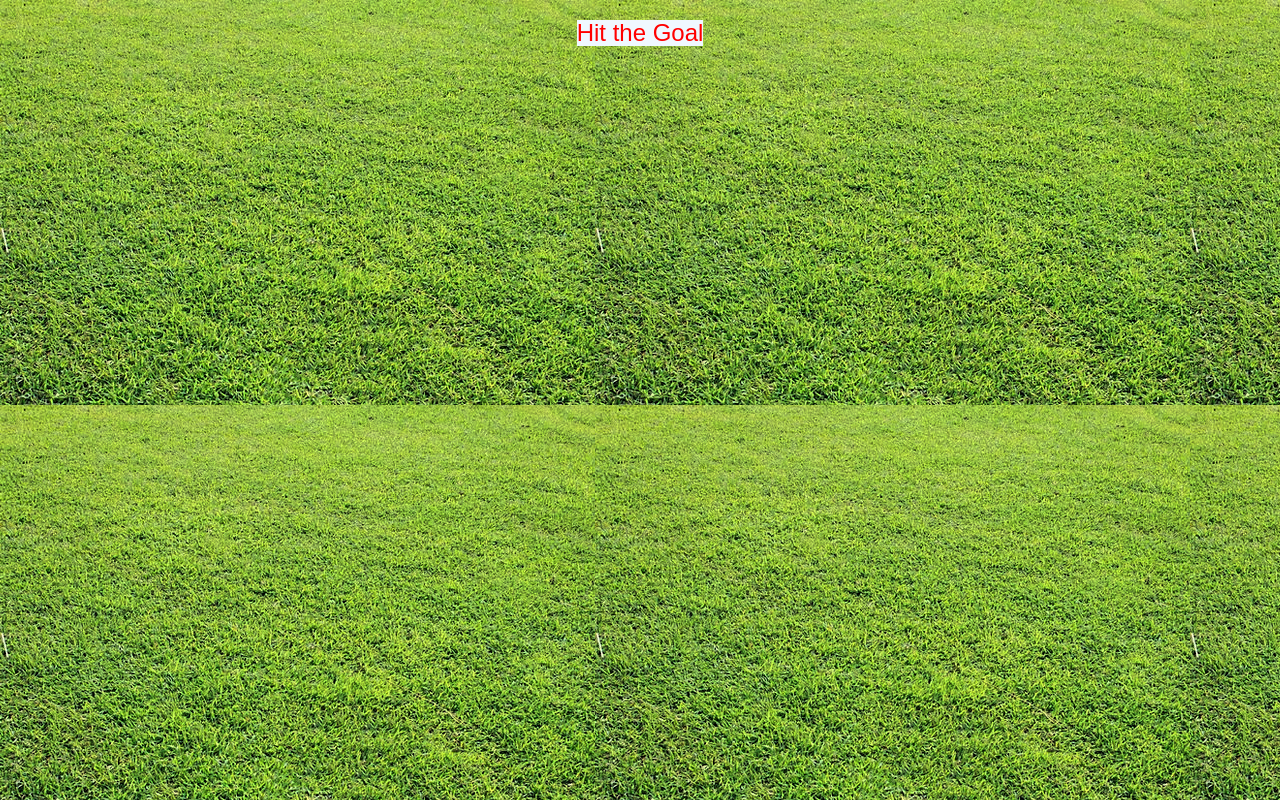
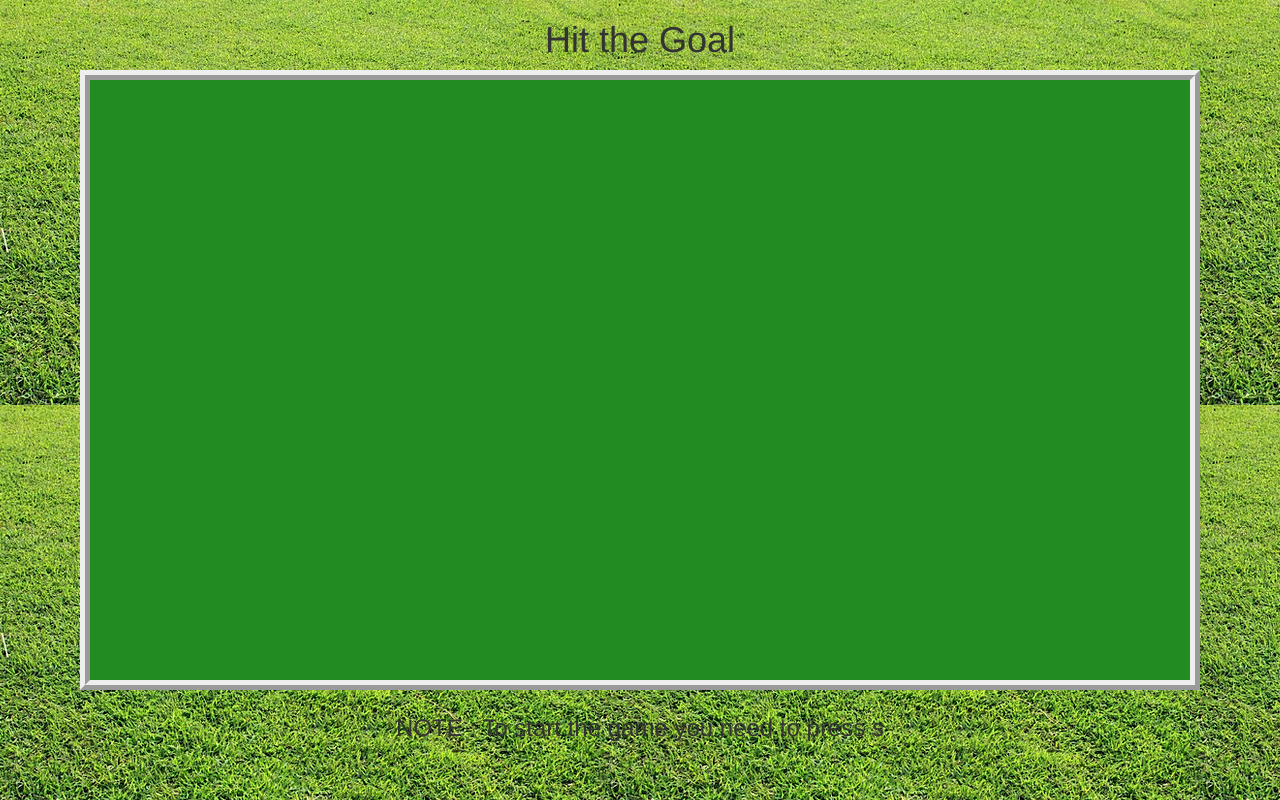
Before and after one commit to Vighnesh2110/project-88, a plain HTML site: page index.html in a window 1280 px wide. Drawn offline with nearby package versions, Linux system fonts and the light colour scheme.

Commit message:
Update index.html

```diff
--- a/index.html
+++ b/index.html
@@ -1,23 +1,33 @@
 <!DOCTYPE html>
 <html>
+
 <head>
 	<title>Hit the Goal</title>
-<link rel="stylesheet" href="style.css">
-<script src="fabric.js"></script>
+	<link rel="stylesheet" href="style.css">
+	<script src="fabric.js"></script>
 
-<link rel="stylesheet" href="https://maxcdn.bootstrapcdn.com/bootstrap/3.4.0/css/bootstrap.min.css">
+	<link rel="stylesheet" href="https://maxcdn.bootstrapcdn.com/bootstrap/3.4.0/css/bootstrap.min.css">
 
-<script src="https://ajax.googleapis.com/ajax/libs/jquery/3.4.1/jquery.min.js"></script>
+	<script src="https://ajax.googleapis.com/ajax/libs/jquery/3.4.1/jquery.min.js"></script>
 
-<script src="https://maxcdn.bootstrapcdn.com/bootstrap/3.4.0/js/bootstrap.min.js"></script>
+	<script src="https://maxcdn.bootstrapcdn.com/bootstrap/3.4.0/js/bootstrap.min.js"></script>
 
 </head>
 
 <body class="body_background" onload="load_img()">
 	<center>
-		<h3 id="hd3">Hit the Goal</h3>
-		<!--- Create canvas--->
+
+		<h1 id="read"> Hit the Goal </h1>
+
+		<canvas id="myCanvas" height="600" width="1100"></canvas>
+
+		<h3 id="you">
+			NOTE : To start the game you need to press s
+		</h3>
 	</center>
+
+
 	<script src="main.js"></script>
 </body>
+
 </html>
```
